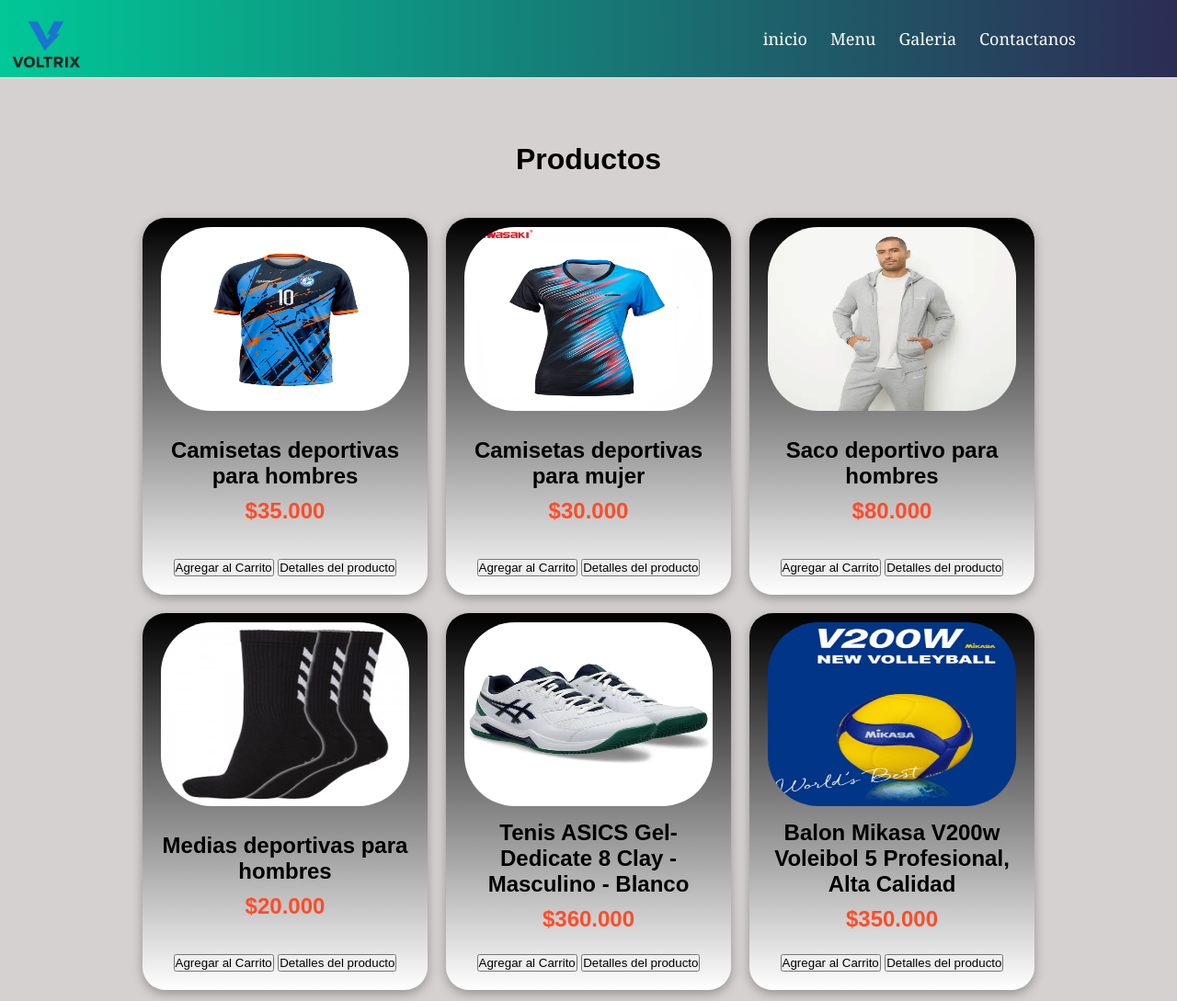
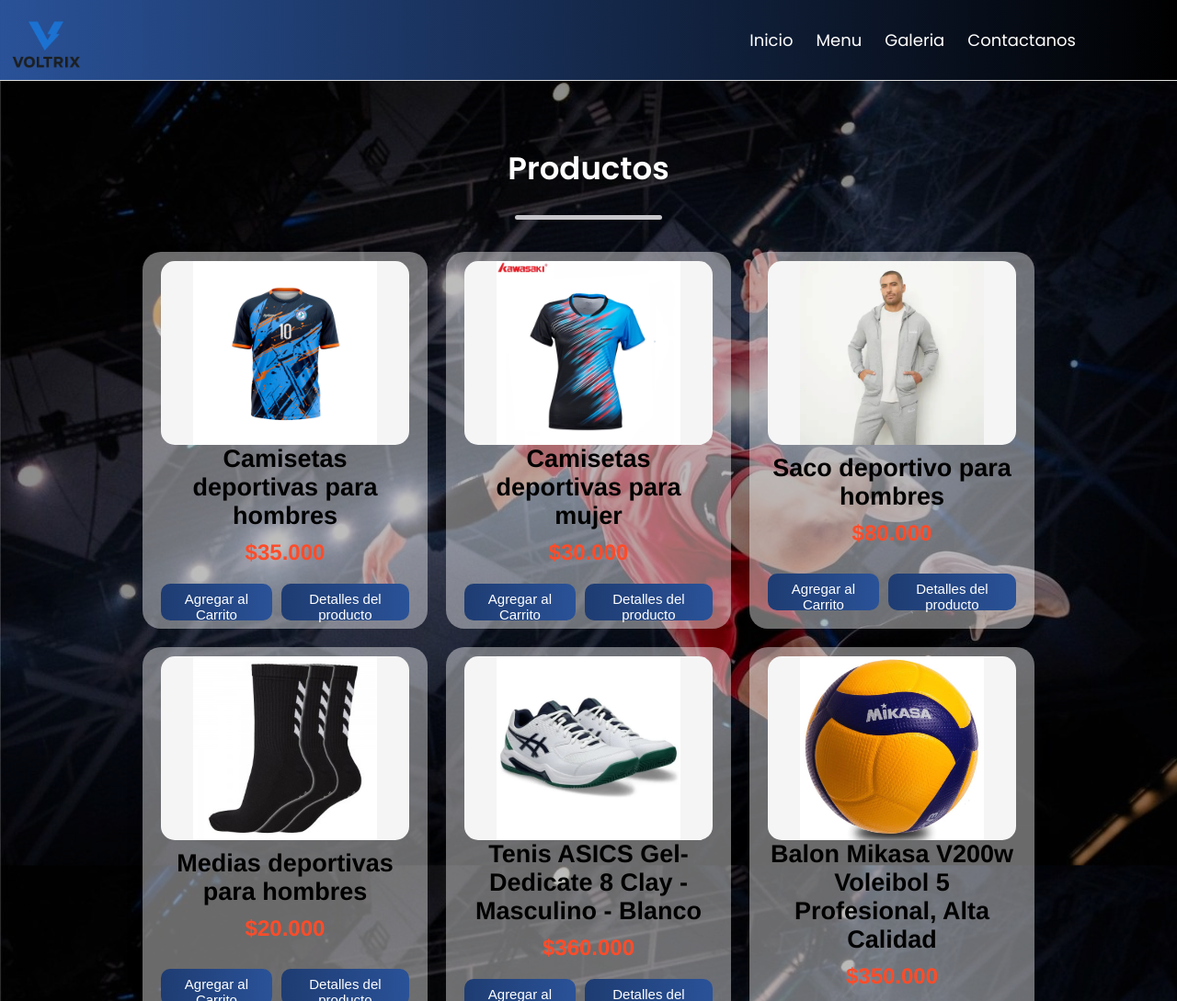
Before and after one commit to JaiderT/deportiva-tienda, a plain HTML site: page Menu.html in a window 1280 px wide. Shown: the top 1089 px of the page at 92% size. Drawn offline with Linux system fonts and the light colour scheme.

Commit message:
actualizado

```diff
--- a/Menu.html
+++ b/Menu.html
@@ -4,6 +4,7 @@
     <meta charset="UTF-8">
     <meta name="viewport" content="width=device-width, initial-scale=1.0">
     <title>Document</title>
+    <link href="https://fonts.googleapis.com/css2?family=Poppins:wght@400;600&display=swap" rel="stylesheet">
     <link rel="stylesheet" href="./css/menu.css">
 </head>
 <body>
@@ -14,7 +15,7 @@
             </div>
             <nav class="nav">
                 <ul>
-                    <li><a href="./index.html">inicio</a></li>
+                    <li><a href="./index.html">Inicio</a></li>
                     <li><a href="./menu.html">Menu</a></li>
                     <li><a href="./galeria.html">Galeria</a></li>
                     <li><a href="#">Contactanos</a></li>
@@ -24,6 +25,7 @@
     </div>
         <section>
             <h1>Productos</h1>
+            <div class="linea"></div>
             <div class="productos">
                 <!--producto 1-->
                 <div class="carta">
@@ -87,7 +89,31 @@
                 </div>
                 <!--producto 6-->
                 <div class="carta">
-                    <img src="./img/balon.png" alt="">
+                    <img src="./img/balon volleyball.jpg" alt="">
+                    <div class="texto">
+                        <h2>Balon Mikasa V200w Voleibol 5 Profesional, Alta Calidad</h2>
+                        <p class="precio">$350.000</p>
+                    </div>
+                    <div class="botones">
+                        <button class="comprar">Agregar al Carrito</button>
+                        <button class="detalle">Detalles del producto</button>
+                    </div>
+                </div>
+                <!--producto 7-->
+                <div class="carta">
+                    <img src="./img/conjunto.jpg" alt="">
+                    <div class="texto">
+                        <h2> Conjunto deportivo mujer</h2>
+                        <p class="precio">$70.000</p>
+                    </div>
+                    <div class="botones">
+                        <button class="comprar">Agregar al Carrito</button>
+                        <button class="detalle">Detalles del producto</button>
+                    </div>
+                </div>
+                <!--producto 8-->
+                <div class="carta">
+                    <img src="./img/conjunto h.jpg" alt="">
                     <div class="texto">
                         <h2>Balon Mikasa V200w Voleibol 5 Profesional, Alta Calidad</h2>
                         <p class="precio">$350.000</p>
--- a/css/menu.css
+++ b/css/menu.css
@@ -1,6 +1,7 @@
 body {
     margin: 0;
-    font-family: Arial, sans-serif;
+    font-family: 'Poppins', sans-serif;
+    color: #222;
 }
 * {
     box-sizing: border-box;
@@ -8,7 +9,7 @@ body {
     padding: 0;
 }
 .con-header{
-    background: linear-gradient(to right,  #00C897, #2C2C54);
+    background: linear-gradient(90deg, #2A5298, #000000);
     border-bottom: 1px solid #e0e0e0;
     padding: 15px 20px;
     position: relative;
@@ -27,15 +28,33 @@ body {
     list-style: none;
     gap: 25px;
 }
-.con-header header ul li a {
-    font-family: Georgia, 'Times New Roman', Times, serif;
+.nav {
+    display: flex;
+    gap: 30px;
+}
+.nav a {
+    position: relative;
     color: white;
     text-decoration: none;
     font-size: 18px;
-    transition: color 0.3s;
+    padding: 10px 0;
+    transition: .5s ease;
 }
-.con-header header ul li a:hover {
-    color: #000000;
+.nav a:hover {
+    color: #1eb9d8;
+}
+.nav a::after {
+    content: '';
+    position: absolute;
+    bottom: 0;
+    left: 0;
+    width: 0;
+    height: 3px;
+    background-color: #7b7575;
+    transition: width 0.3s ease;
+}
+.con-header header ul li a:hover::after {
+    width: 100%;
 }
 .logo img {
     height: 100px;
@@ -45,16 +64,40 @@ body {
     left: 0;
 }
 section {
-    background-color: #d6d1d1;
+    position: relative;
+    background: url(../img/fondo.jpg) no-repeat center center fixed;
+    background-size: cover;
     min-height: 100vh;
     padding: 60px 0;
 }
+section::before {
+    content: "";
+    position: absolute;
+    top: 0;
+    left: 0;
+    width: 100%;
+    height: 100%;
+    background: rgba(0, 0, 0, 0.45); /* puedes jugar con el último valor (0.45) para más/menos oscuridad */
+    z-index: 0;
+}
+section > * {
+    position: relative;
+    z-index: 1;
+}
+
 h1 {
     text-align: center;
-    color: #000000;
+    color: #ffffff;
     margin: 10px 0 25px;
-    font-size: 32px;
+    font-size: 34px;
     font-weight: bold;
+}
+.linea {
+    width: 160px;
+    height: 5px;
+    background-color: rgb(198, 198, 203);
+    margin: 1% auto 15px;
+    border-radius: 3px;
 }
 .productos {
     display: flex;
@@ -64,9 +107,10 @@ h1 {
     padding: 20PX 40PX;
 }
 .carta {
-    background: linear-gradient(black, white);
-    border-radius: 25px;
-    box-shadow: 0 4px 12px rgba(0,0,0,0.3);
+    background: #ffffff69;
+    border-radius: 20px;
+    box-shadow: 0 8px 20px rgba(0,0,0,0.1);
+    transition: transform 0.3s ease, box-shadow 0.3s ease;
     max-width: 310px;
     height: 410px;
     display: flex;
@@ -77,12 +121,14 @@ h1 {
 }
 .carta img {
     width: 100%;
-    border-radius: 55px;
-    max-height: 200px;
+    height: 200px;           /* altura fija para todas */
+    object-fit: contain;
+    background-color: #f5f5f5;       /* recorta la imagen sin deformarla */
+    border-radius: 15px;
 }
 .carta:hover {
-    transform: scale(1.15);
-    transition: transform 0.3s;
+    transform: translateY(-10px);
+    box-shadow: 0 12px 25px rgba(0,0,0,0.2);
 }
 .precio {
     color: #FF4C29;
@@ -90,3 +136,29 @@ h1 {
     font-weight: bold;
     margin: 10px 0;
 }
+.texto {
+    color: black;
+    font-size: 18px;
+    font-family: 'Franklin Gothic Medium', 'Arial Narrow', Arial, sans-serif;
+    margin: auto 0;
+}
+.botones {
+    justify-content: center;
+    display: flex;
+    gap: 10px;
+    height: 40px;
+    margin-top: 10px;
+    position: relative;
+}
+.botones button {
+    font-size: 15px;
+    background: linear-gradient(90deg, #1E3C72, #2A5298);
+    color: #fff;
+    border: none;
+    border-radius: 10px;
+    padding: 8px 12px;
+}
+.botones button:hover{
+    background: linear-gradient(90deg,  #2A5298, #1E3C72);
+    cursor: pointer;
+}
```
Also changed, not shown: img/balon volleyball.jpg (added), img/conjunto h.jpg (added), img/conjunto.jpg (added), img/fondo.jpg (added).
